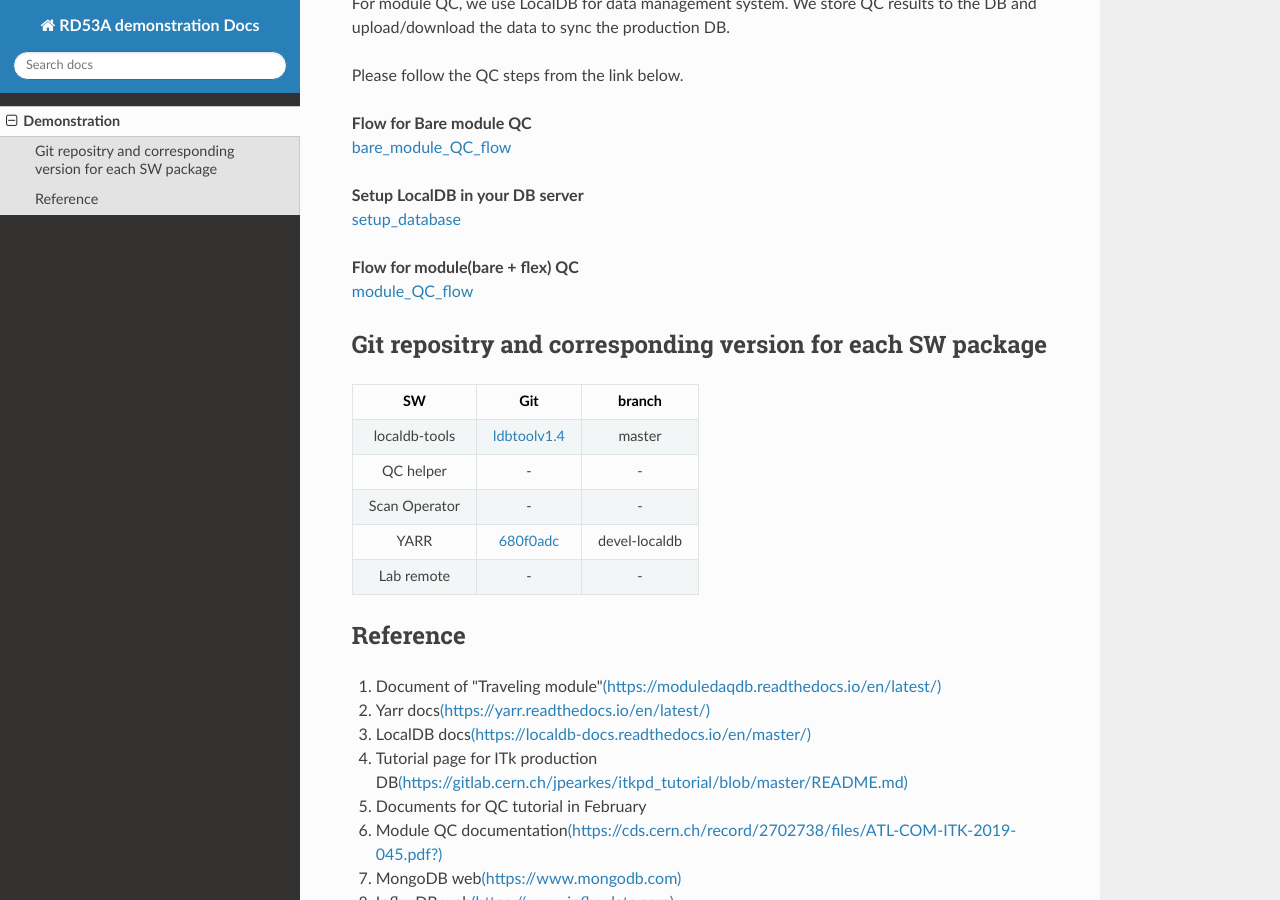
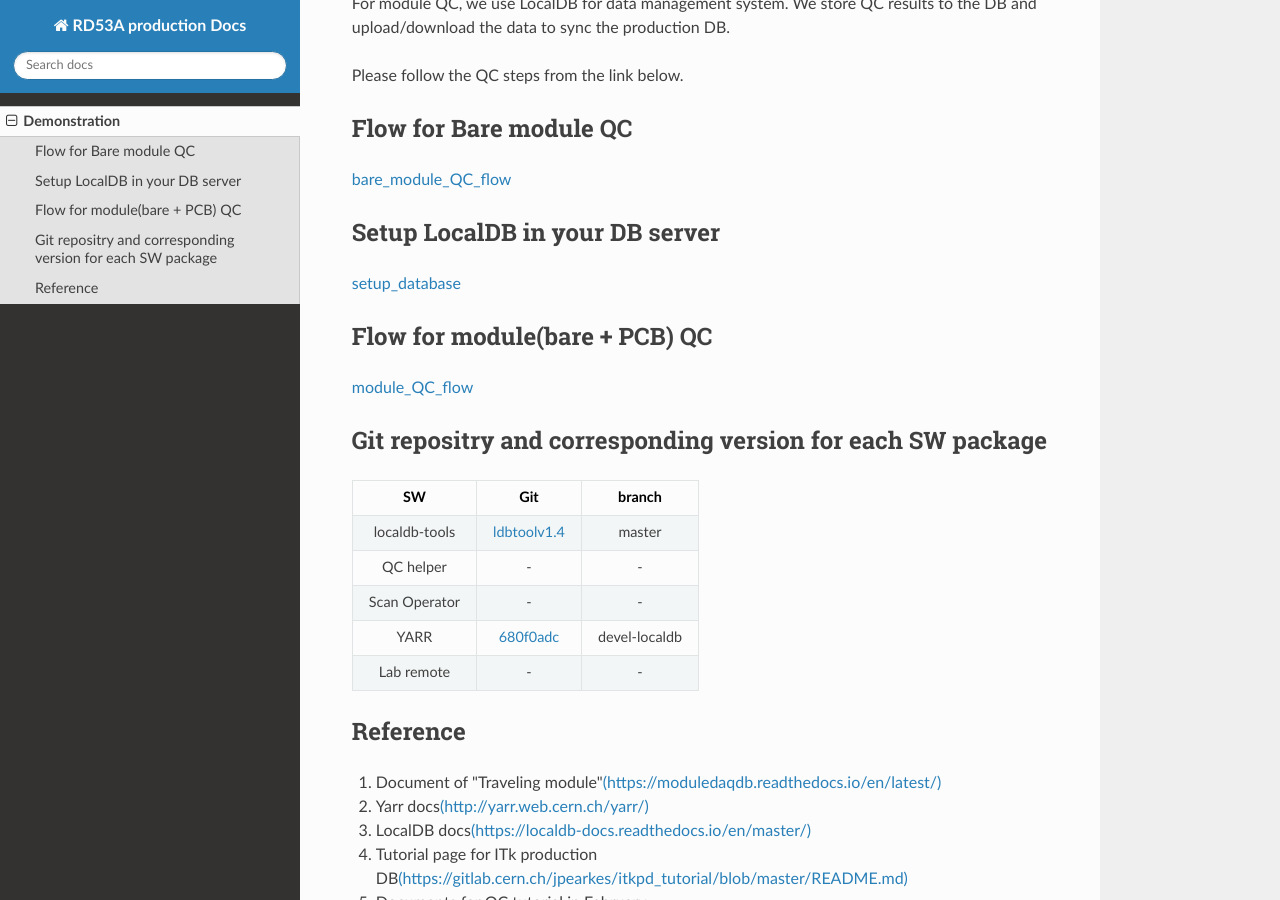
Before and after one commit to jlab-hep/-rd53a_software_doc, an MkDocs documentation site: the page built from docs/rd53a_demo_flow.md, in a window 1280 px wide and 900 px high, scrolled down 1407 px. Built offline with MkDocs 1.6.1, drawn with Linux system fonts in a browser that asks for light colours; nearby versions of some CDN libraries; old or Windows-style settings are respelled for this version of MkDocs.

```diff
--- a/docs/rd53a_demo_flow.md
+++ b/docs/rd53a_demo_flow.md
@@ -21,13 +21,13 @@ to sync the production DB.<br>
 
 Please follow the QC steps from the link below.<br>
 
-**Flow for Bare module QC**<br>
+## Flow for Bare module QC
 [bare_module_QC_flow](bare_module_QC_flow.md)
 
-**Setup LocalDB in your DB server**<br>
+## Setup LocalDB in your DB server
 [setup_database](setup_database.md)
 
-**Flow for module(bare + flex) QC**<br>
+## Flow for module(bare + PCB) QC
 [module_QC_flow](module_QC_flow.md)
 
 ## Git repositry and corresponding version for each SW package
@@ -42,7 +42,7 @@ Please follow the QC steps from the link below.<br>
 
 ## Reference
 1. Document of "Traveling module"[(https://moduledaqdb.readthedocs.io/en/latest/)](https://moduledaqdb.readthedocs.io/en/latest/)
-2. Yarr docs[(https://yarr.readthedocs.io/en/latest/)](https://yarr.readthedocs.io/en/latest/)
+2. Yarr docs[(http://yarr.web.cern.ch/yarr/)](http://yarr.web.cern.ch/yarr/)
 3. LocalDB docs[(https://localdb-docs.readthedocs.io/en/master/)](https://localdb-docs.readthedocs.io/en/master/)
 4. Tutorial page for ITk production DB[(https://gitlab.cern.ch/jpearkes/itkpd_tutorial/blob/master/README.md)](https://gitlab.cern.ch/jpearkes/itkpd_tutorial/blob/master/README.md)
 5. Documents for QC tutorial in February[]()
--- a/mkdocs.yml
+++ b/mkdocs.yml
@@ -1,4 +1,4 @@
-site_name: RD53A demonstration Docs
+site_name: RD53A production Docs
 pages:
     - Demonstration: rd53a_demo_flow.md
 theme: readthedocs
```
Also changed, not shown: docs/setup_database.md (+28 -7 lines).
